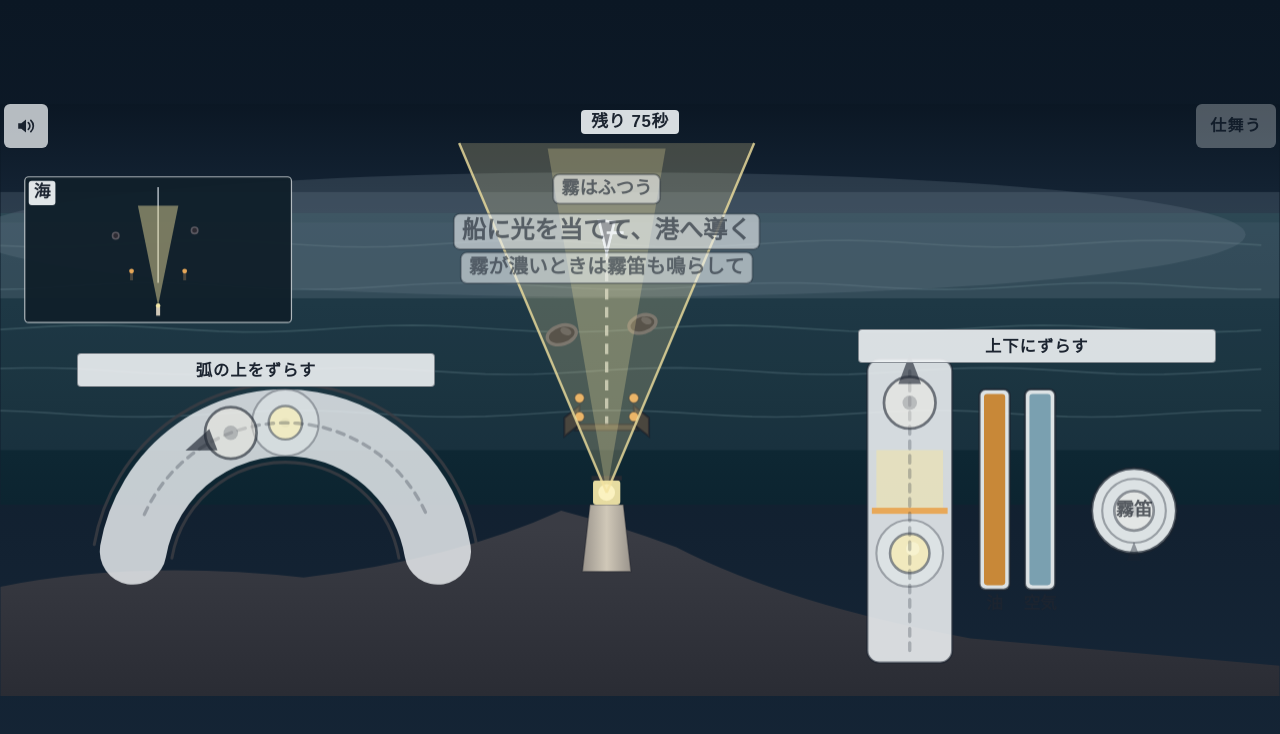
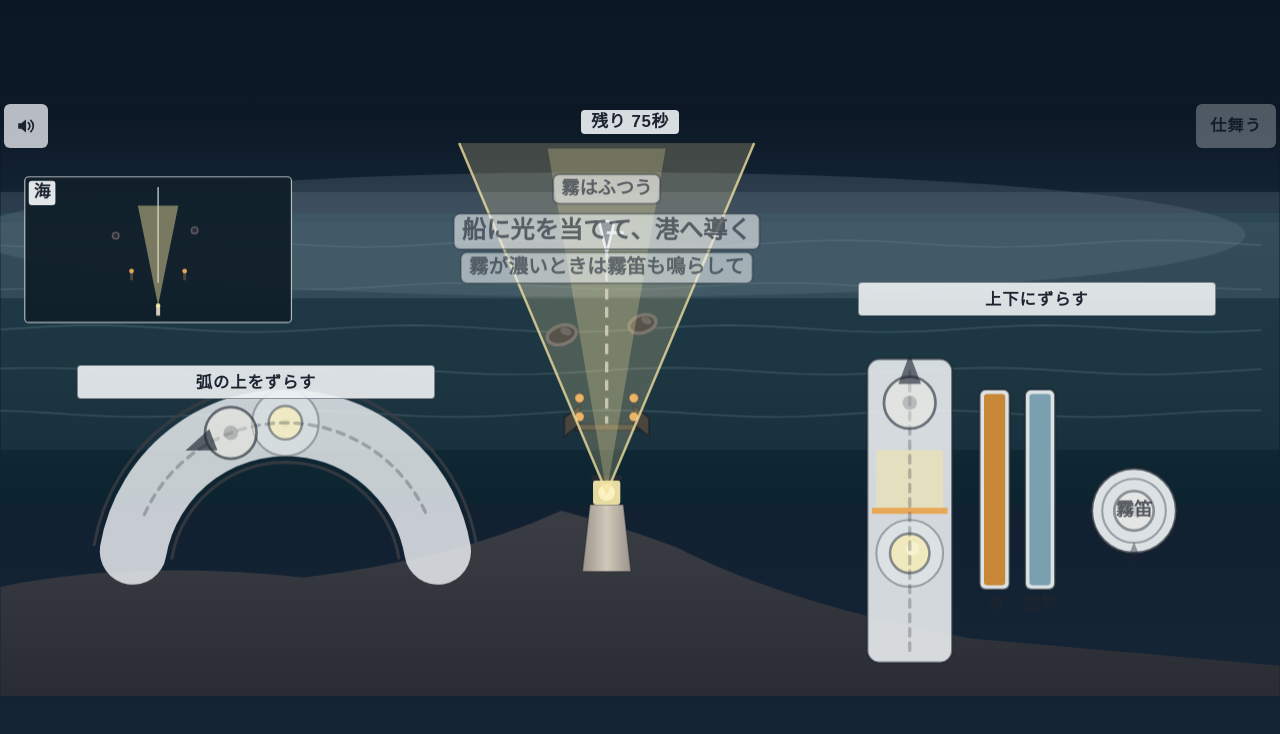
Before and after one commit to sshim19/toudai-hikari, a plain HTML site: page index.html in a window 1280 px wide. Both pictures are taken after a click on the button "点ける". Drawn offline with Linux system fonts and the light colour scheme; animation ran at ten frames a second.

Commit message:
操作の説明をわかりやすく

```diff
--- a/ui/styles.css
+++ b/ui/styles.css
@@ -228,7 +228,7 @@ body.is-playing,
 
 .hint-left {
   left: 6%;
-  top: 42%;
+  top: 44%;
   bottom: auto;
   width: 28%;
   text-align: center;
@@ -238,7 +238,7 @@ body.is-playing,
 
 .hint-right {
   right: 5%;
-  top: 38%;
+  top: 30%;
   bottom: auto;
   width: 28%;
   text-align: center;
```
